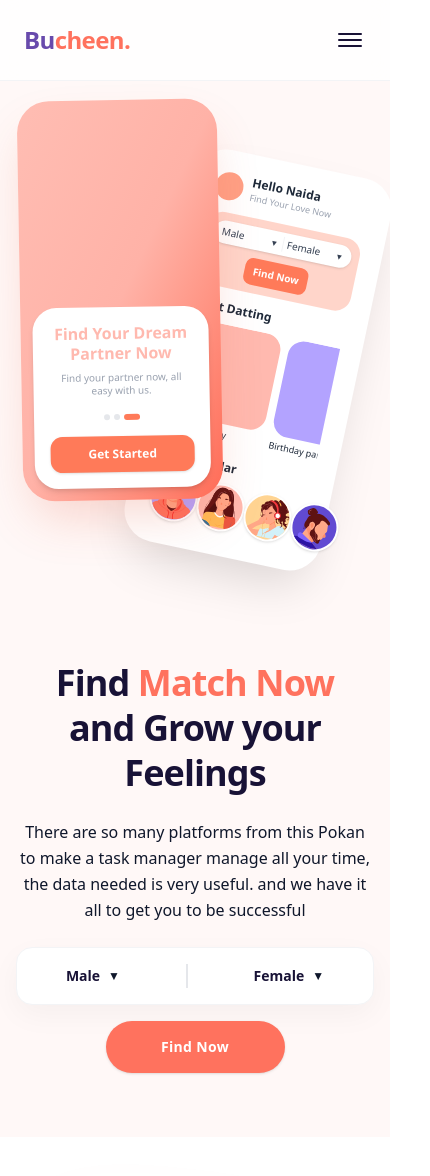
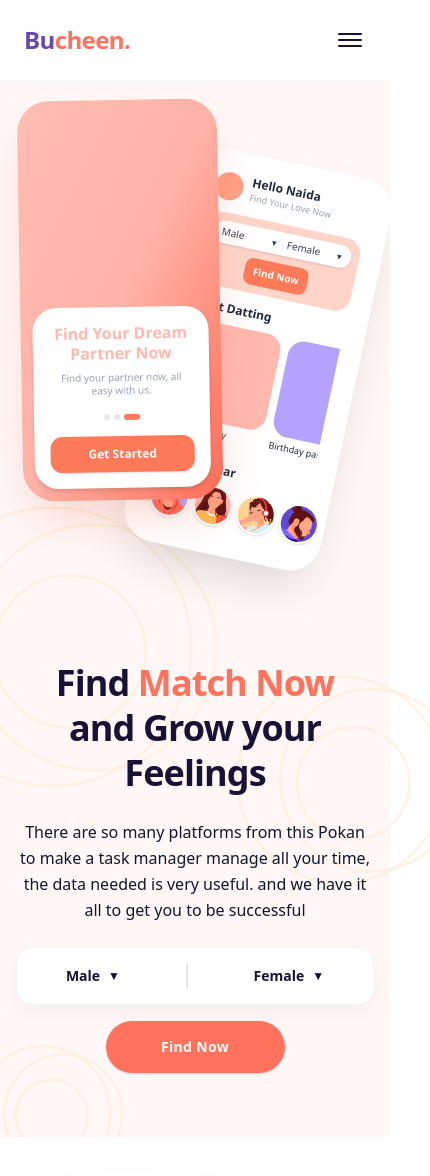
Before and after one commit to Cem-dev1/Bucheen, a Next.js app: page / in a window 390 px wide. Shown: the top 1176 px of the page, 430 px wide, since content can reach past the window. Built offline with nearby package versions, Linux system fonts and the light colour scheme.

Commit message:
hero section popular avatars fixed and john avatar overflow style implemented

```diff
--- a/app/page.tsx
+++ b/app/page.tsx
@@ -24,7 +24,6 @@ export default function Home() {
         <div className="md:border-t md:border-gray-200">
           <PopularThisWeek />
         </div>
-
         <Testimonials />
       </main>
       <Footer />
--- a/components/sections/Hero.tsx
+++ b/components/sections/Hero.tsx
@@ -10,6 +10,30 @@ export default function Hero() {
   return (
     <section className="bg-bg-warm pt-24 pb-16 md:pt-32 md:pb-24 overflow-hidden">
       <div className="container mx-auto px-4 max-w-6xl grid grid-cols-1 md:grid-cols-2 gap-16 items-center">
+
+      <div className="absolute inset-0 z-0 pointer-events-none md:hidden overflow-visible">
+          <div className="absolute top-[60%] -left-10">
+            <svg width="258" height="282" viewBox="0 0 258 282" fill="none" xmlns="http://www.w3.org/2000/svg">
+              <path opacity="0.7" d="M92.3486 1.37402C169.099 1.37423 231.323 63.7278 231.323 140.651C231.323 217.575 169.099 279.929 92.3486 279.929C15.5979 279.929 -46.6259 217.575 -46.626 140.651C-46.626 63.7277 15.5979 1.37402 92.3486 1.37402Z" stroke="#FEEEDB" stroke-width="2.74739"/>
+              <path opacity="0.7" d="M133.526 18.5686C201.18 18.5686 256.03 73.5319 256.03 141.339C256.03 209.146 201.18 264.11 133.526 264.11C65.8722 264.11 11.0232 209.146 11.0232 141.339C11.0232 73.5319 65.8722 18.5687 133.526 18.5686Z" stroke="#FEEEDB" stroke-width="2.74739"/>
+              <path opacity="0.7" d="M109.506 69.4646C151.386 69.4648 185.341 103.488 185.341 145.466C185.341 187.443 151.386 221.467 109.506 221.468C67.6264 221.468 33.6711 187.443 33.6711 145.466C33.6713 103.488 67.6265 69.4646 109.506 69.4646Z" stroke="#FEEEDB" stroke-width="2.74739"/>
+            </svg>
+          </div>
+          <div className="absolute top-[80%] right-[-40px]">
+            <svg width="194" height="210" viewBox="0 0 194 210" fill="none" xmlns="http://www.w3.org/2000/svg">
+              <path opacity="0.7" d="M104.503 1.37402C161.457 1.37402 207.633 47.6444 207.633 104.729C207.633 161.813 161.457 208.084 104.503 208.084C47.549 208.084 1.37402 161.813 1.37402 104.729C1.37424 47.6445 47.5491 1.37423 104.503 1.37402Z" stroke="#FEEEDB" stroke-width="2.74739"/>
+              <path opacity="0.7" d="M135.165 14.1771C185.345 14.1773 226.03 54.9455 226.03 105.242C226.03 155.537 185.345 196.305 135.165 196.305C84.9843 196.305 44.2998 155.538 44.2996 105.242C44.2996 54.9454 84.9841 14.1771 135.165 14.1771Z" stroke="#FEEEDB" stroke-width="2.74739"/>
+              <path opacity="0.7" d="M117.279 52.0743C148.268 52.0743 173.395 77.2504 173.395 108.314C173.395 139.377 148.268 164.554 117.279 164.554C86.2896 164.554 61.1633 139.377 61.1633 108.314C61.1636 77.2506 86.2897 52.0745 117.279 52.0743Z" stroke="#FEEEDB" stroke-width="2.74739"/>
+            </svg>
+          </div>
+          <div className="absolute bottom-[-40%] left-0">
+            <svg width="124" height="137" viewBox="0 0 124 137" fill="none" xmlns="http://www.w3.org/2000/svg">
+              <path opacity="0.7" d="M43.2881 1.37402C80.2407 1.37424 110.202 31.3959 110.202 68.4355C110.202 105.475 80.2405 135.496 43.2881 135.496C6.33545 135.496 -23.6257 105.475 -23.626 68.4355C-23.626 31.3958 6.3353 1.37402 43.2881 1.37402Z" stroke="#FEEEDB" stroke-width="2.74739"/>
+              <path opacity="0.7" d="M63.3232 9.74017C95.8498 9.74017 122.223 36.1655 122.223 68.7695C122.223 101.374 95.8499 127.8 63.3232 127.8C30.7966 127.8 4.42383 101.374 4.42383 68.7695C4.42398 36.1655 30.7967 9.7402 63.3232 9.74017Z" stroke="#FEEEDB" stroke-width="2.74739"/>
+              <path opacity="0.7" d="M51.6357 34.5041C71.6217 34.5041 87.829 50.7413 87.8291 70.7775C87.8291 90.8139 71.6217 107.052 51.6357 107.052C31.6498 107.052 15.4434 90.8138 15.4434 70.7775C15.4435 50.7413 31.6499 34.5042 51.6357 34.5041Z" stroke="#FEEEDB" stroke-width="2.74739"/>
+            </svg>
+          </div>
+        </div>
 
         <div className="order-1 md:order-2 relative flex justify-center items-center w-full h-[500px] sm:h-[550px] md:h-[600px]">
 
@@ -91,40 +115,32 @@ export default function Hero() {
               </div>
             </div>
 
-          <div>
+          <div className="relative mt-4">
               <h4 className="text-gray-800 font-bold text-xs sm:text-sm mb-2">Most Popular</h4>
-          <div className="flex gap-0">
 
-            <div className="w-12 h-12 rounded-full border-2 border-white bg-[#B3A3FF] flex items-center justify-center overflow-hidden shadow-sm flex-shrink-0">
-              <div className="scale-[0.25]">
-                <JavarAvatar />
-              </div>
+              <div className="flex gap-1">
+                <div className="w-10 h-10 md:w-12 md:h-12 rounded-full border-2 border-white bg-[#B3A3FF] flex items-center justify-center overflow-hidden shadow-sm flex-shrink-0">
+                  <div className="scale-[0.25]"><JavarAvatar /></div>
                 </div>
 
-            <div className="w-12 h-12 rounded-full border-2 border-white bg-[#FFB9AF] flex items-center justify-center overflow-hidden shadow-sm flex-shrink-0">
-              <div className="scale-[0.23]">
-                <FausiahAvatar />
-              </div>
+                <div className="w-10 h-10 md:w-12 md:h-12 rounded-full border-2 border-white bg-[#FFB9AF] flex items-center justify-center overflow-hidden shadow-sm flex-shrink-0">
+                  <div className="scale-[0.23]"><FausiahAvatar /></div>
                 </div>
 
-            <div className="w-12 h-12 rounded-full border-2 border-white bg-[#FFD492] flex items-center justify-center overflow-hidden shadow-sm flex-shrink-0">
-              <div className="scale-[0.23]">
-                <ShareylAvatar />
-              </div>
+                <div className="w-10 h-10 md:w-12 md:h-12 rounded-full border-2 border-white bg-[#FFD492] flex items-center justify-center overflow-hidden shadow-sm flex-shrink-0">
+                  <div className="scale-[0.23]"><ShareylAvatar /></div>
                 </div>
 
-            <div className="w-12 h-12 rounded-full border-2 border-white bg-[#614AD2] flex items-center justify-center overflow-hidden shadow-sm flex-shrink-0">
+                <div className="w-10 h-10 md:w-12 md:h-12 rounded-full border-2 border-white bg-[#614AD2] flex items-center justify-center overflow-hidden shadow-sm flex-shrink-0">
                   <div className="scale-[1.40]">
                     <JohnAvatar />
                   </div>
                 </div>
               </div>
-
             </div>
           </div>
 
           </div>
-
         </div>
 
       <div className="order-2 md:order-1 space-y-6 flex flex-col items-center md:items-start text-center md:text-left z-10">
```
Lines whose indentation alone changed are shown as unchanged.
